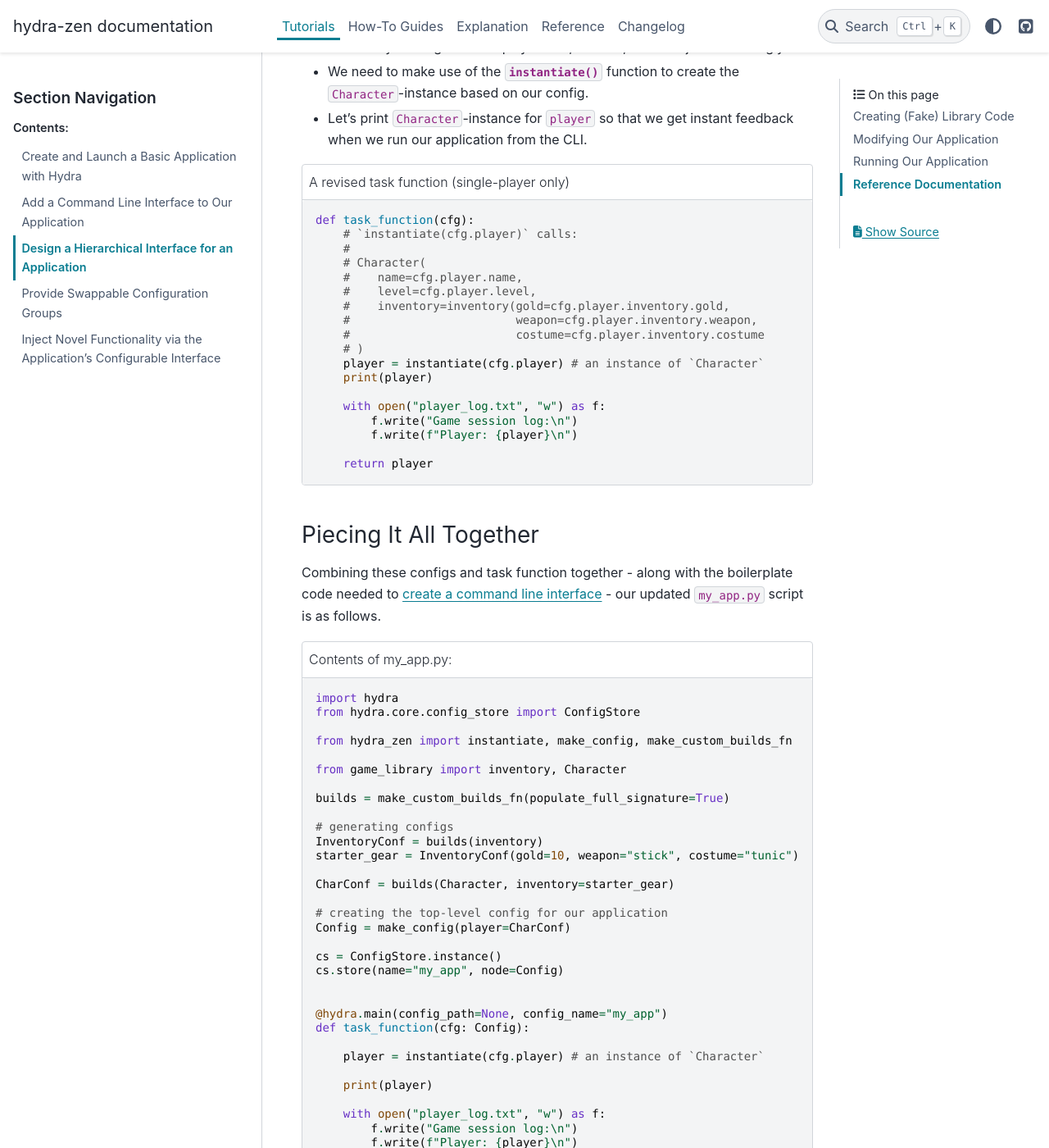
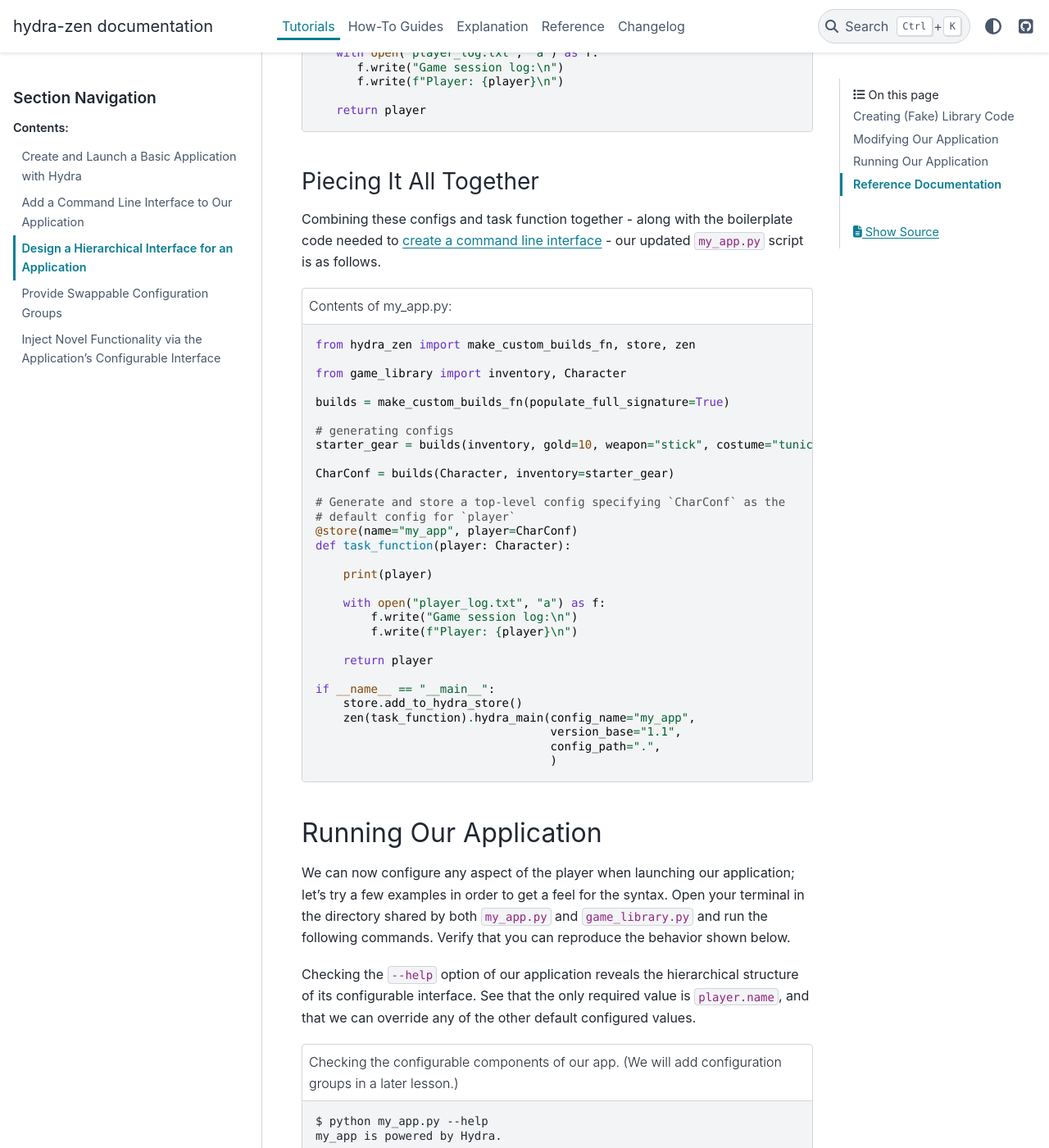
Before and after one commit to mit-ll-responsible-ai/hydra-zen, a Sphinx documentation site: the page built from docs/source/tutorials/hierarchy.rst, in a window 1280 px wide and 1400 px high, scrolled down 3806 px. Shown: the whole window at 82% size. Built offline with Sphinx 7.4.7 and the PyData theme 0.15.4, drawn with Linux system fonts in a browser that asks for light colours; the version number could not be read and is left out; some of the changed text lies outside the part shown.

Commit message:
work on tutorials

```diff
--- a/docs/source/tutorials/hierarchy.rst
+++ b/docs/source/tutorials/hierarchy.rst
@@ -155,16 +155,6 @@ inventory. We will use the following code in ``my_app.py``.
    # config for `Character`.
    CharConf = builds(Character, inventory=starter_gear)
 
-Finally, the top-level config for our application will simply specify that ``player``
-is described by this character config:
-
-.. code-block:: python
-   :caption: The top-level config for our application
-
-   from hydra_zen import make_config
-
-   Config = make_config(player=CharConf)
-
 
 Updating the Task Function
 --------------------------
@@ -172,30 +162,20 @@ Updating the Task Function
 We'll make some modifications to our task function.
 
 - We're only dealing with one player now, not two, so we adjust accordingly.
-- We need to make use of the :func:`~hydra_zen.instantiate` function to create the ``Character``-instance based on our config.
 - Let's print ``Character``-instance for ``player`` so that we get instant feedback when we run our application from the CLI.
 
 .. code-block:: python
    :caption: A revised task function (single-player only)
 
-   def task_function(cfg):
-       # `instantiate(cfg.player)` calls:
-       #
-       # Character(
-       #    name=cfg.player.name,
-       #    level=cfg.player.level,
-       #    inventory=inventory(gold=cfg.player.inventory.gold,
-       #                        weapon=cfg.player.inventory.weapon,
-       #                        costume=cfg.player.inventory.costume
-       # )
-       player = instantiate(cfg.player) # an instance of `Character`
-       print(player)
+   def task_function(player: Character):
 
-       with open("player_log.txt", "w") as f:
-           f.write("Game session log:\n")
-           f.write(f"Player: {player}\n")
+      print(player)
 
-       return player
+      with open("player_log.txt", "a") as f:
+         f.write("Game session log:\n")
+         f.write(f"Player: {player}\n")
+
+      return player
 
 
 Piecing It All Together
@@ -206,45 +186,38 @@ needed to :ref:`create a command line interface <cli-app>` - our updated ``my_ap
 script is as follows.
 
 .. code-block:: python
-    :caption: Contents of my_app.py:
+   :caption: Contents of my_app.py:
 
-    import hydra
-    from hydra.core.config_store import ConfigStore
+   from hydra_zen import make_custom_builds_fn, store, zen
 
-    from hydra_zen import instantiate, make_config, make_custom_builds_fn
+   from game_library import inventory, Character
 
-    from game_library import inventory, Character
+   builds = make_custom_builds_fn(populate_full_signature=True)
 
-    builds = make_custom_builds_fn(populate_full_signature=True)
+   # generating configs
+   starter_gear = builds(inventory, gold=10, weapon="stick", costume="tunic")
 
-    # generating configs
-    InventoryConf = builds(inventory)
-    starter_gear = InventoryConf(gold=10, weapon="stick", costume="tunic")
+   CharConf = builds(Character, inventory=starter_gear)
 
-    CharConf = builds(Character, inventory=starter_gear)
+   # Generate and store a top-level config specifying `CharConf` as the
+   # default config for `player`
+   @store(name="my_app", player=CharConf)
+   def task_function(player: Character):
 
-    # creating the top-level config for our application
-    Config = make_config(player=CharConf)
+       print(player)
 
-    cs = ConfigStore.instance()
-    cs.store(name="my_app", node=Config)
+       with open("player_log.txt", "a") as f:
+           f.write("Game session log:\n")
+           f.write(f"Player: {player}\n")
 
+       return player
 
-    @hydra.main(config_path=None, config_name="my_app")
-    def task_function(cfg: Config):
-
-        player = instantiate(cfg.player) # an instance of `Character`
-
-        print(player)
-
-        with open("player_log.txt", "w") as f:
-            f.write("Game session log:\n")
-            f.write(f"Player: {player}\n")
-
-        return player
-
-    if __name__ == "__main__":
-        task_function()
+   if __name__ == "__main__":
+       store.add_to_hydra_store()
+       zen(task_function).hydra_main(config_name="my_app",
+                                     version_base="1.1",
+                                     config_path=".",
+                                     )
 
 
 Running Our Application
```
Also changed, not shown: docs/source/tutorials/add_cli.rst (+25 -29 lines), docs/source/tutorials/basic_app.rst (+54 -2 lines).
